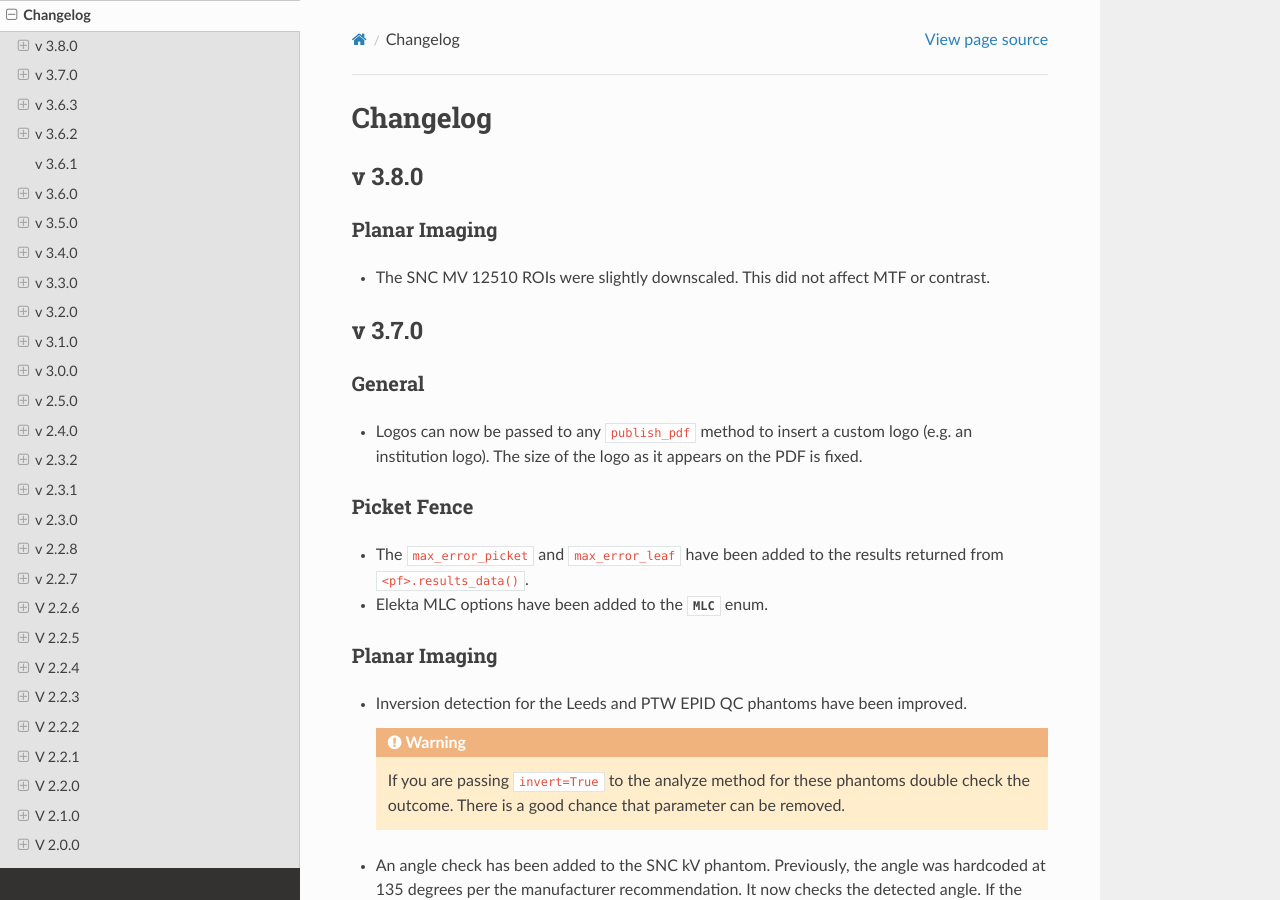
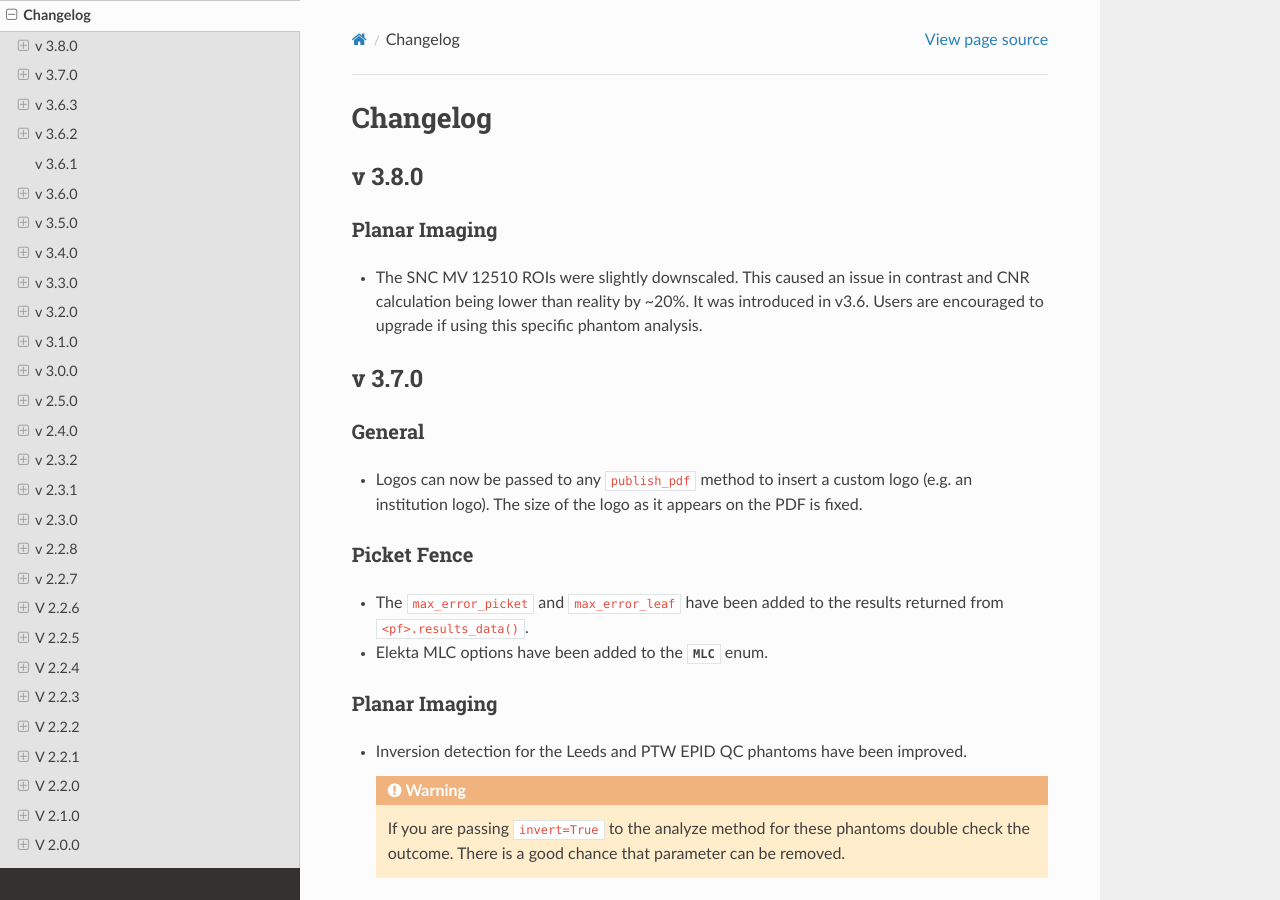
Before and after one commit to jrkerns/pylinac, a Sphinx documentation site: the page built from docs/source/changelog.rst, in a window 1280 px wide and 900 px high. Built offline with Sphinx 7.4.7 and the Read the Docs theme 2.0.0, drawn with Linux system fonts in a browser that asks for light colours; cross-references to code outside the pages are shown as plain code.

```diff
--- a/docs/source/changelog.rst
+++ b/docs/source/changelog.rst
@@ -9,7 +9,8 @@ v 3.8.0
 Planar Imaging
 ^^^^^^^^^^^^^^
 
-* The SNC MV 12510 ROIs were slightly downscaled. This did not affect MTF or contrast.
+* The SNC MV 12510 ROIs were slightly downscaled. This caused an issue in contrast and CNR calculation being lower than reality by ~20%.
+  It was introduced in v3.6. Users are encouraged to upgrade if using this specific phantom analysis.
 
 v 3.7.0
 -------
```
Also changed, not shown: 1 other file.
